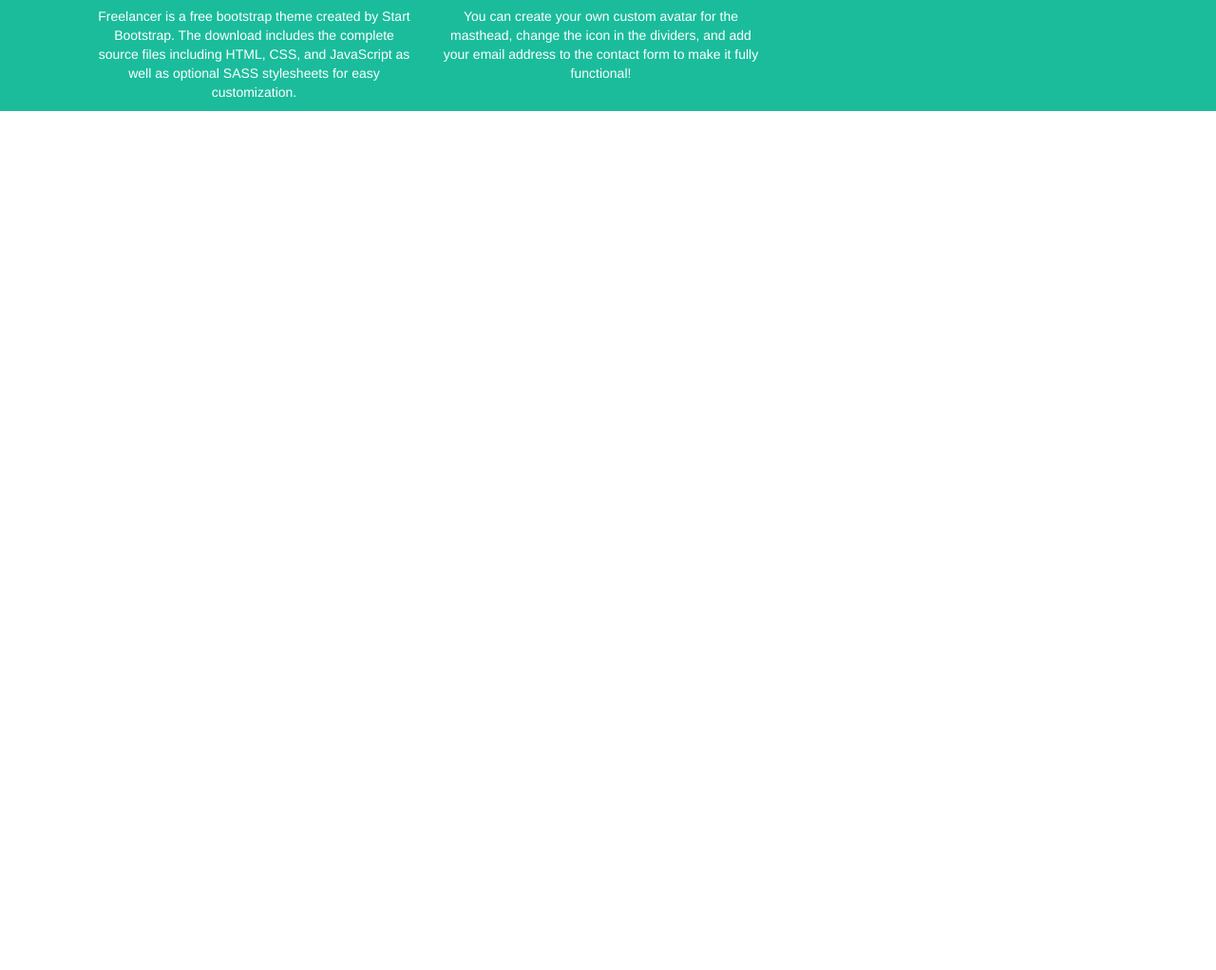
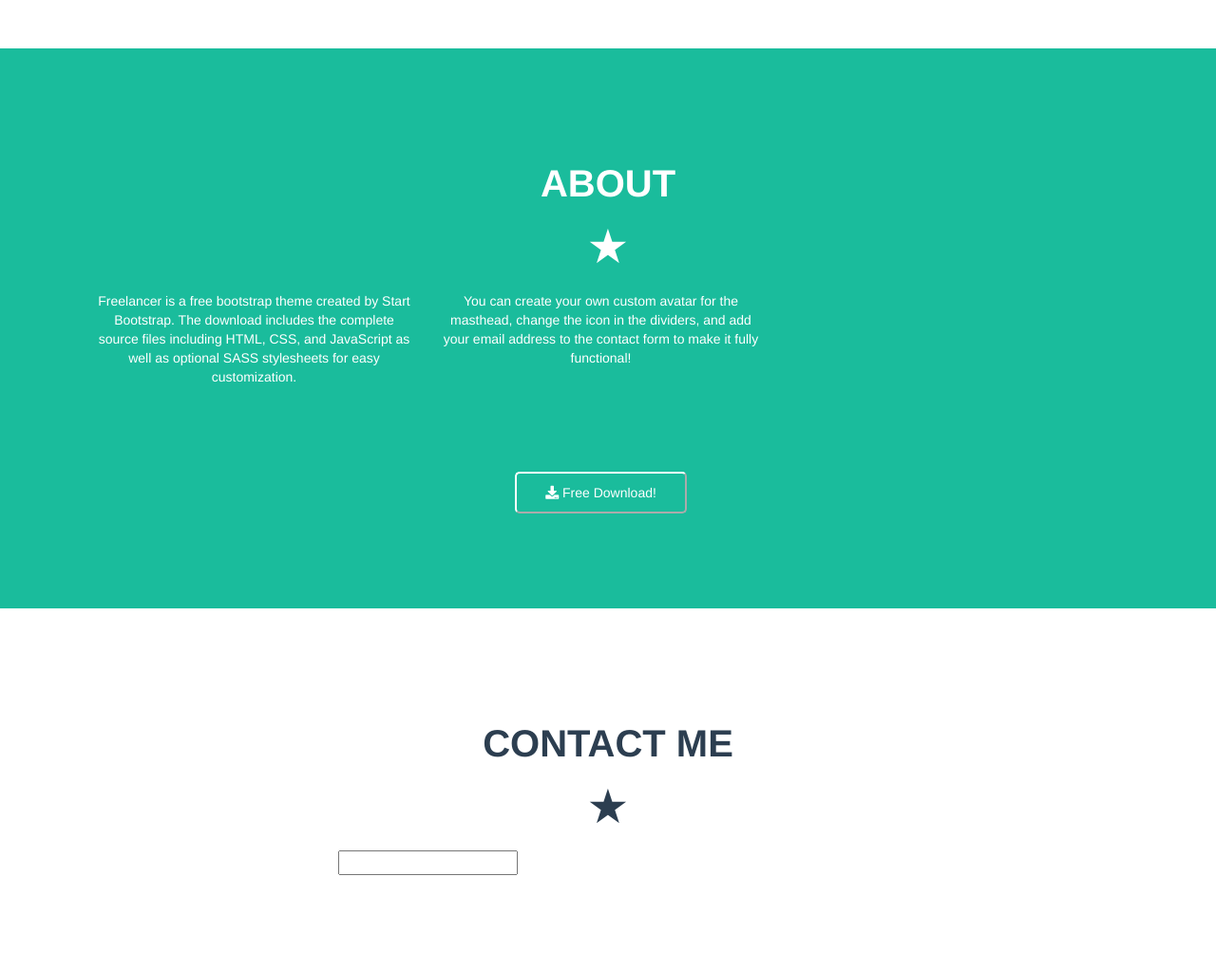
Before and after one commit to lucapu88/html-css-bootstrap-freelancer, a plain HTML site: page index.html in a window 1280 px wide. Shown: the part 1470-2492 px from the top of the page at 95% size. Before the commit the page ends 1587 px from the top, so only its background shows below. Drawn offline with nearby package versions, Linux system fonts and the light colour scheme.

Commit message:
fine parte about, sistemare l'offset

```diff
--- a/index.html
+++ b/index.html
@@ -5,6 +5,7 @@
     <title>Freelancer</title>
     <link rel="stylesheet" href="https://maxcdn.bootstrapcdn.com/bootstrap/3.3.7/css/bootstrap.min.css" integrity="sha384-BVYiiSIFeK1dGmJRAkycuHAHRg32OmUcww7on3RYdg4Va+PmSTsz/K68vbdEjh4u" crossorigin="anonymous">
     <link rel="stylesheet" href="style.css">
+     <link rel="stylesheet" href="https://use.fontawesome.com/releases/v5.11.2/css/all.css" integrity="sha384-KA6wR/X5RY4zFAHpv/CnoG2UW1uogYfdnP67Uv7eULvTveboZJg0qUpmJZb5VqzN" crossorigin="anonymous">
   </head>
   <body>
     <header>
@@ -87,6 +88,18 @@
             <div class="row col-lg-6 col-md-6 col-sm-12 col-xs-12">
               <p>You can create your own custom avatar for the masthead, change the icon in the dividers, and add your email address to the contact form to make it fully functional!</p>
             </div>
+            <button type="button"><i class="fas fa-download mr-2"></i> Free Download!</button>
+          </div>
+        </div>
+      </div>
+      <div class="container-fluid contactMe portfolio">
+        <div class="container clearfix">
+          <div class="row col-lg-12 col-md-12 col-xs-12">
+            <h2 class="portfolio-text"><strong>CONTACT ME</strong></h2>
+            <p class="star">&#9733;</p>
+          </div>
+          <div class="row col-lg-8 col-lg-offset-2">
+            <input type="text" name="" value="">
           </div>
         </div>
       </div>
--- a/style.css
+++ b/style.css
@@ -61,6 +61,8 @@ h1 {
 .portfolio {
   text-align: center;
   color: #2C3E50;
+  padding-bottom: 100px;
+  padding-top: 100px;
 }
 
 .portfolio-text {
@@ -81,4 +83,21 @@ h1 {
   background-color: #1ABC9C;
   color: white;
   text-align: center;
+  padding-bottom: 100px;
+  padding-top: 100px;
 }
+
+button {
+  margin-top: 100px;
+  background-color: transparent;
+  padding: 10px 30px;
+  border-radius: 5px;
+  border-color: white;
+}
+
+button:hover {
+  background-color: white;
+  color: #2C3E50;
+}
+/*** fine about secondo contenitore verde ***/
+/*** inizio sezione contact me ***/
```
